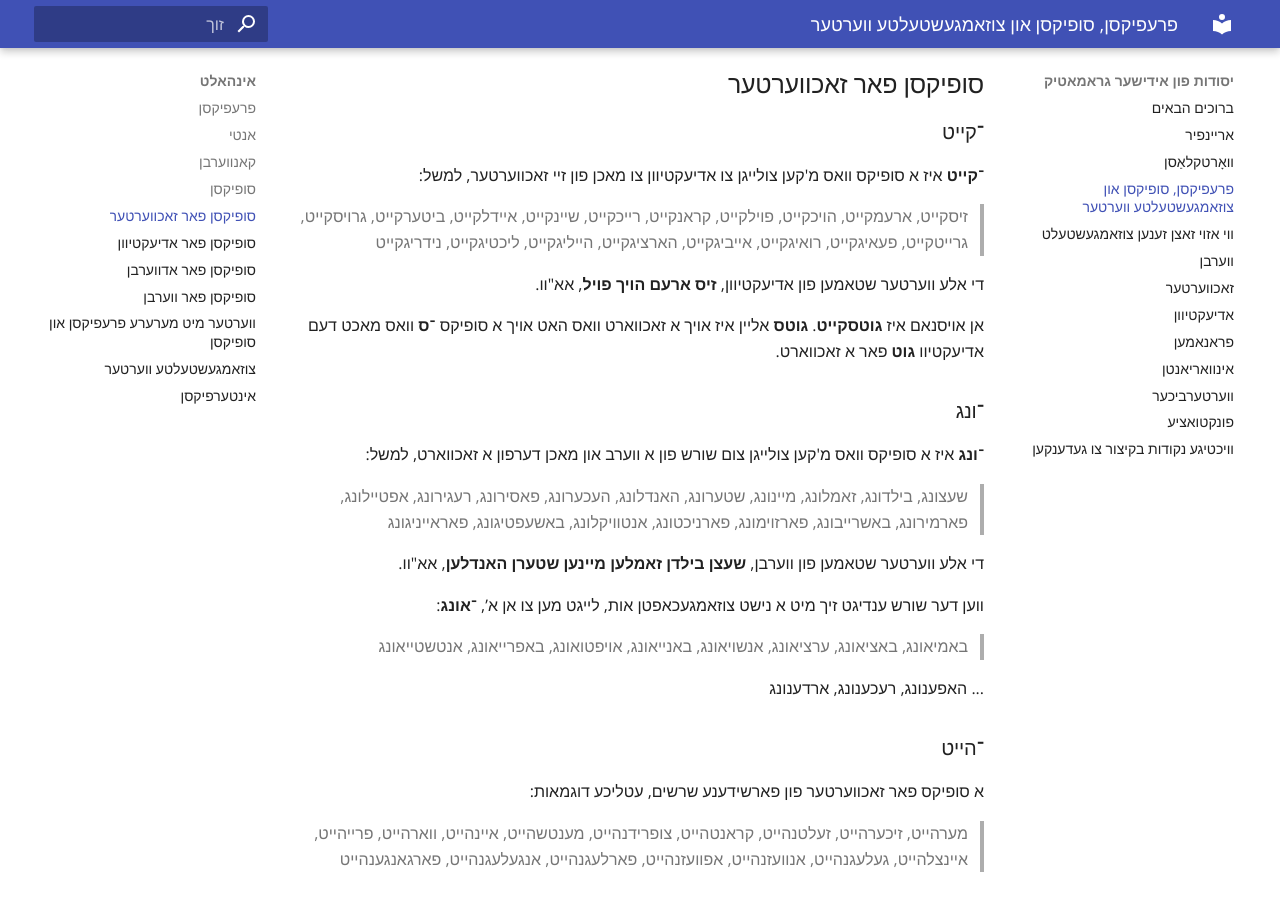
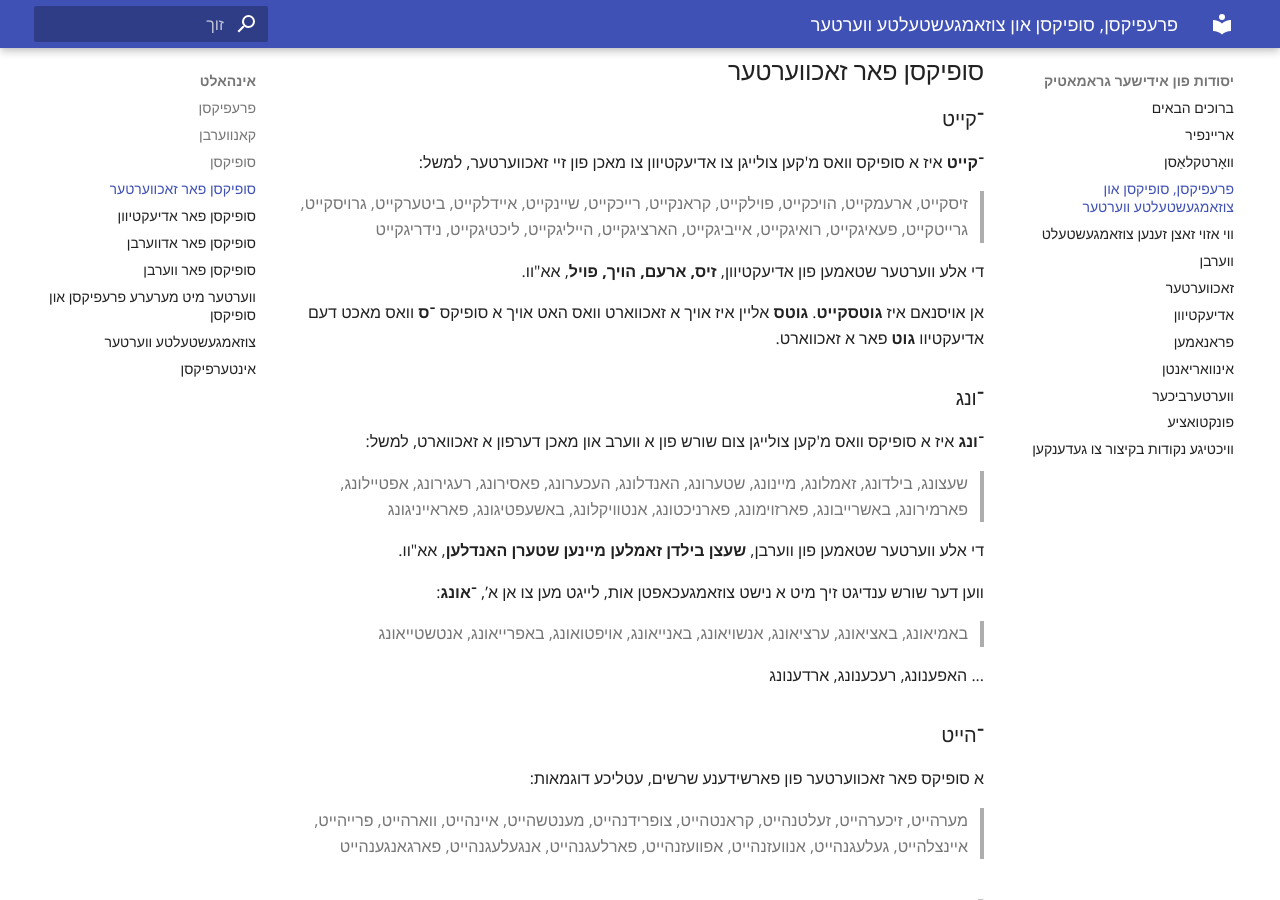
Before and after one commit to yyjosef/yiddish-grammar, an MkDocs documentation site: the page built from docs/fixes.md, in a window 1280 px wide and 900 px high, scrolled down 1956 px. Built offline with MkDocs 1.6.1 and Material for MkDocs 9.7.7, drawn with Linux system fonts in a browser that asks for light colours.

Commit message:
proofread

```diff
--- a/docs/fixes.md
+++ b/docs/fixes.md
@@ -16,7 +16,7 @@
 
 עס זענען דא וואס רעכענען נישט **ער־** אלס א פרעפיקס אין אידיש און וועלן אלעמאל נאר נוצן **דער־** אנשטאט. זיי וועלן למשל נישט שרייבן **ערשיינען, ערפינדן, ערלויבן** נאר **דערשיינען, דערפינדן, דערלויבן**. למעשה, אינעם היימישן אידיש האט זיך יא זייער שטארק באפעסטיגט דעם פרעפיקס און ס'זענען דא אפילו ווערטער ביי וועלכע ס'וועט זיין א חילוק, ווי למשל **דערקלערן** און **ערקלערן**.
 
-## אנטי
+### אנטי
 
 ...
 
@@ -58,7 +58,7 @@
 
 > זיסקייט, ארעמקייט, הויכקייט, פוילקייט, קראנקייט, רייכקייט, שיינקייט, איידלקייט, ביטערקייט, גרויסקייט, גרייטקייט, פעאיגקייט, רואיגקייט, אייביגקייט, הארציגקייט, הייליגקייט, ליכטיגקייט, נידריגקייט
 
-די אלע ווערטער שטאמען פון אדיעקטיוון, **זיס ארעם הויך פויל**, אא"וו.
+די אלע ווערטער שטאמען פון אדיעקטיוון, **זיס, ארעם, הויך, פויל**, אא"וו.
 
 אן אויסנאם איז **גוטסקייט**. **גוטס** אליין איז אויך א זאכווארט וואס האט אויך א סופיקס **־ס** וואס מאכט דעם אדיעקטיוו **גוט** פאר א זאכווארט.
 
```
